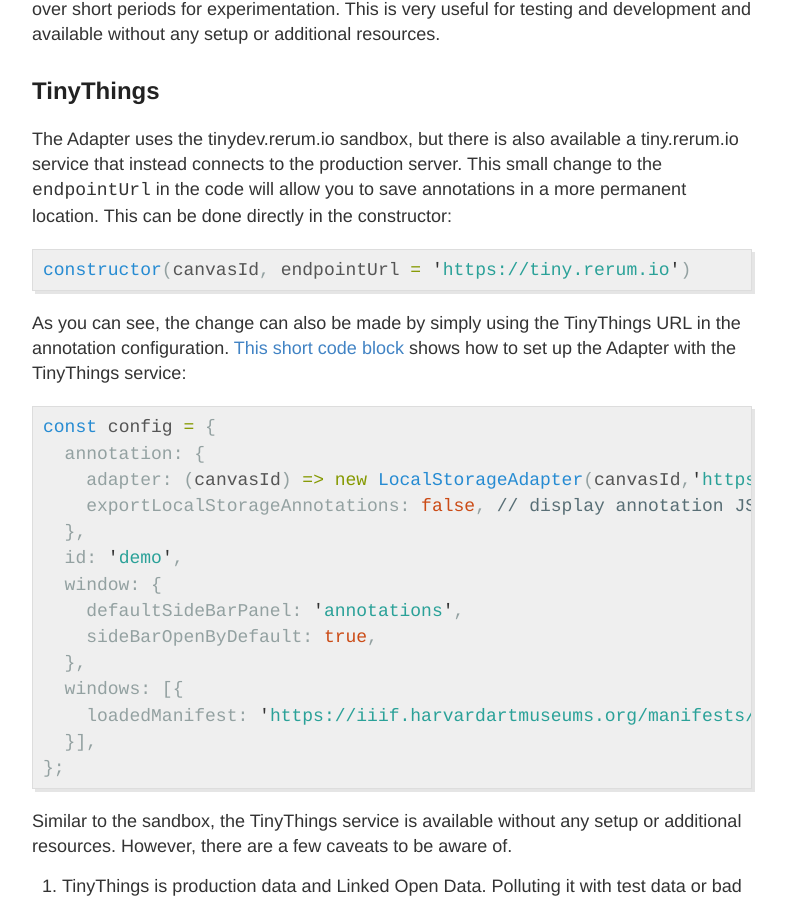
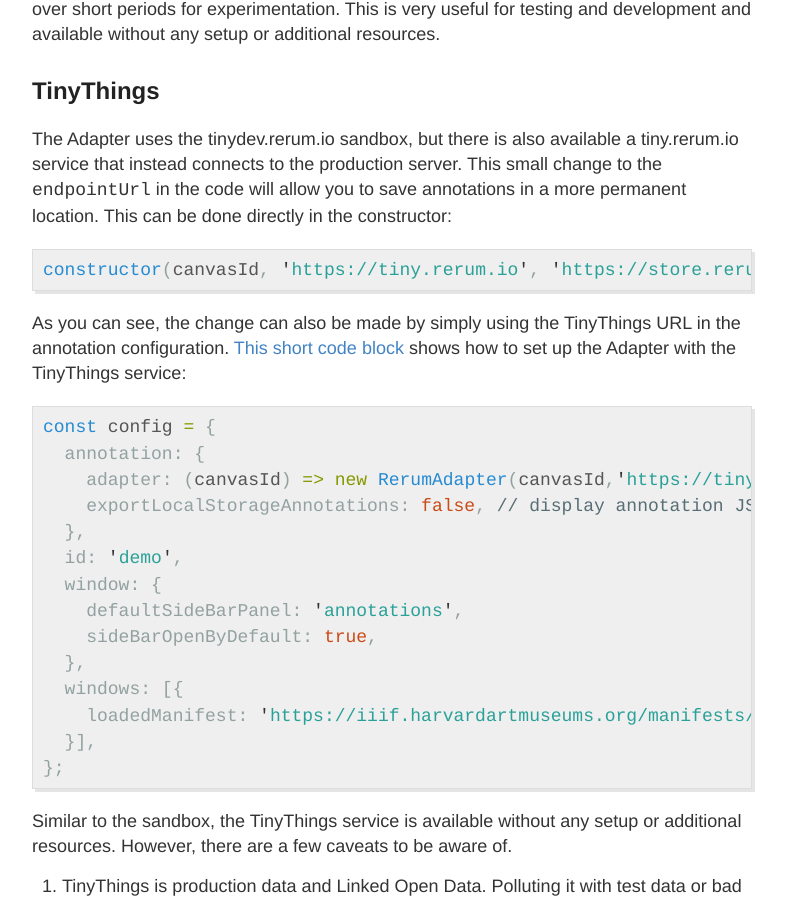
Before and after one commit to CenterForDigitalHumanities/blog, a Jekyll site: the page built from _posts/2024-10-01-mirador-rerum-adapter.md, in a window 1280 px wide and 900 px high, scrolled down 1015 px. Shown: the whole window, without its empty margins (248-1034 px from the left). Built offline with Jekyll 4.4.1, drawn with Linux system fonts in a browser that asks for light colours; our own code applies the rules of GitHub Pages for plain Markdown files.

Commit message:
Update 2024-10-01-mirador-rerum-adapter.md
co-op

````diff
--- a/_posts/2024-10-01-mirador-rerum-adapter.md
+++ b/_posts/2024-10-01-mirador-rerum-adapter.md
@@ -35,7 +35,7 @@ connects to the production server. This small change to the `endpointUrl` in the
 annotations in a more permanent location. This can be done directly in the constructor:
 
 ```javascript
-constructor(canvasId, endpointUrl = 'https://tiny.rerum.io')
+constructor(canvasId, 'https://tiny.rerum.io', 'https://store.rerum.io/v1/id/agent')
 ```
 
 As you can see, the change can also be made by simply using the TinyThings URL in the annotation configuration.
@@ -44,7 +44,7 @@ As you can see, the change can also be made by simply using the TinyThings URL i
 ```javascript
 const config = {
   annotation: {
-    adapter: (canvasId) => new LocalStorageAdapter(canvasId,'https://tiny.rerum.io'),
+    adapter: (canvasId) => new RerumAdapter(canvasId,'https://tiny.rerum.io', 'https://store.rerum.io/v1/id/agent'),
     exportLocalStorageAnnotations: false, // display annotation JSON export button
   },
   id: 'demo',
````
